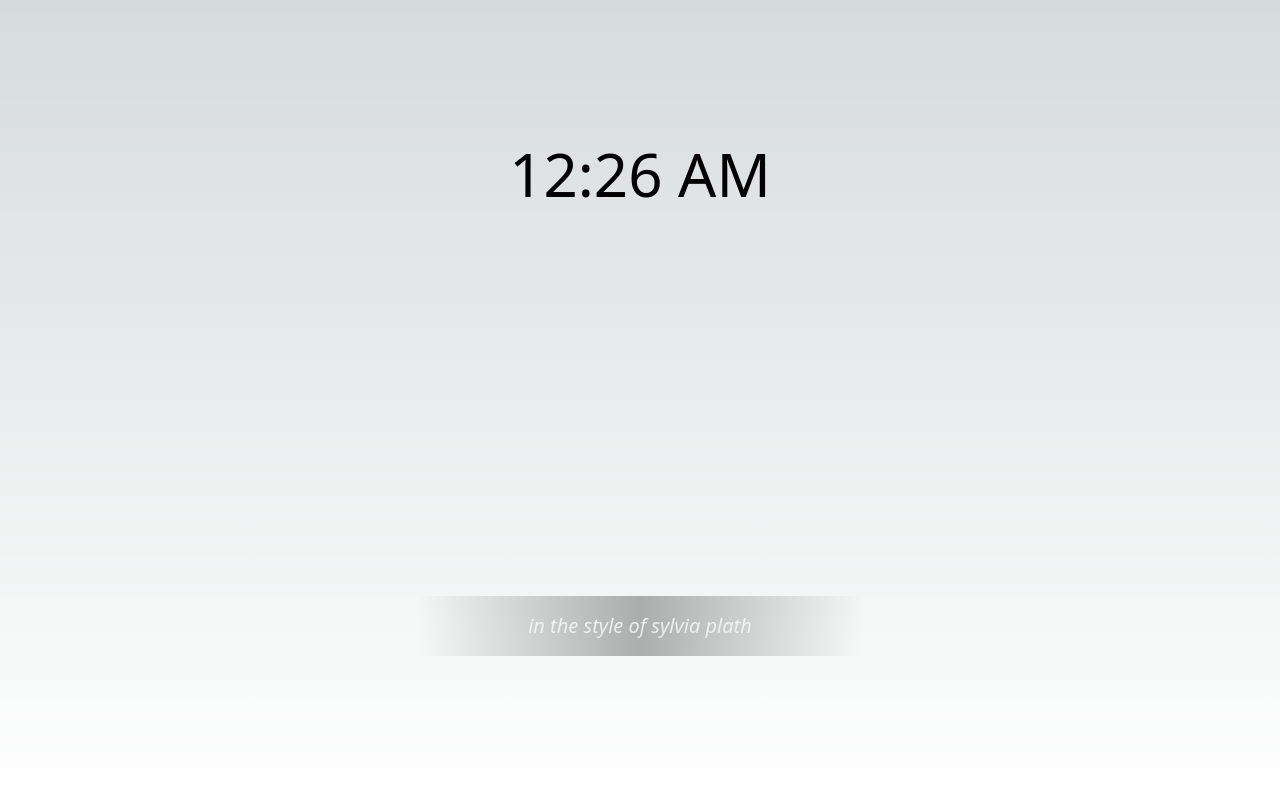
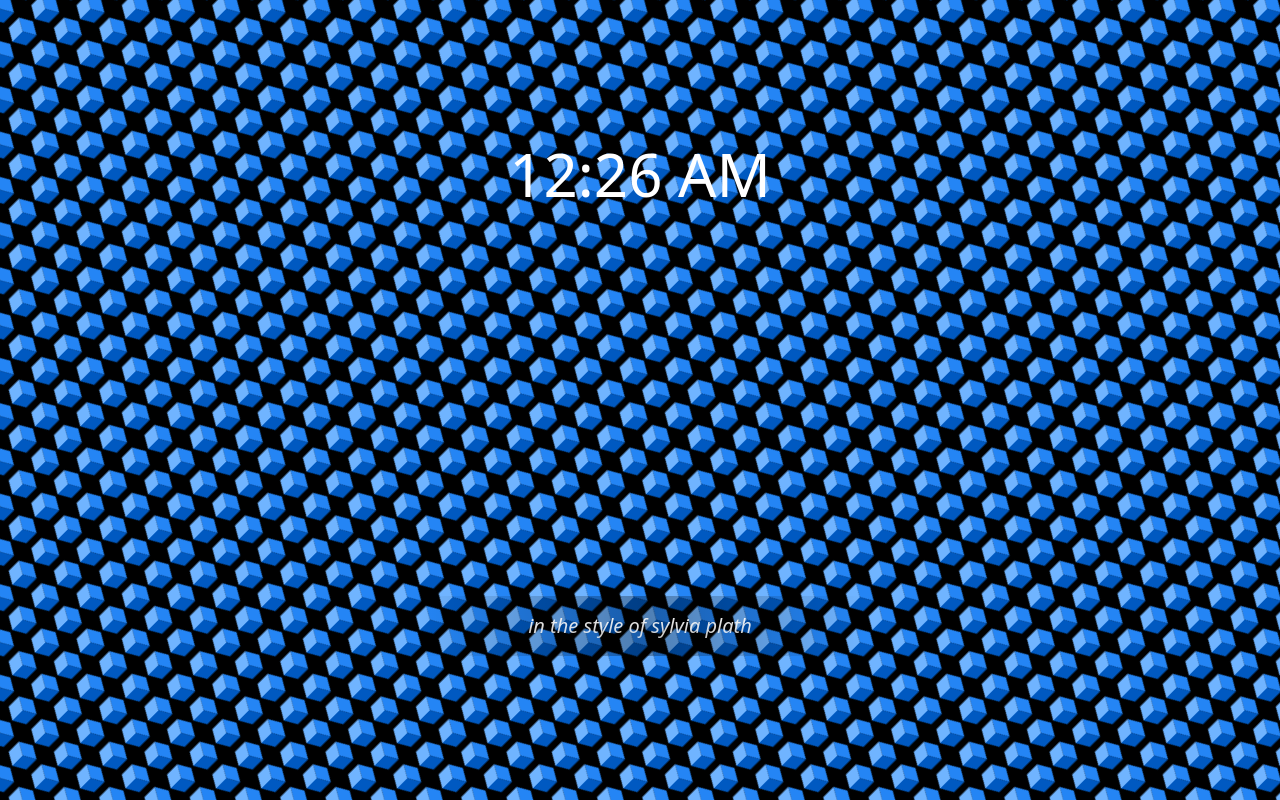
Before and after one commit to rittikbasu/clockverse, a Next.js app: page / in a window 1280 px wide. Built offline with nearby package versions, Linux system fonts and the light colour scheme; no server answers.

Commit message:
feat: add motif pattern to the background

```diff
--- a/src/styles/globals.css
+++ b/src/styles/globals.css
@@ -2,19 +2,12 @@
 @tailwind components;
 @tailwind utilities;
 
-:root {
-  --foreground-rgb: 0, 0, 0;
-  --background-start-rgb: 214, 219, 220;
-  --background-end-rgb: 255, 255, 255;
-}
 
-@media (prefers-color-scheme: dark) {
   :root {
     --foreground-rgb: 255, 255, 255;
     --background-start-rgb: 0, 0, 0;
     --background-end-rgb: 0, 0, 0;
   }
-}
 
 body {
   color: rgb(var(--foreground-rgb));
@@ -24,6 +17,9 @@ body {
       rgb(var(--background-end-rgb))
     )
     rgb(var(--background-start-rgb));
+    background-image: url('../../public/motif.svg');
+    background-size: cover;
+    background-position: center;
 }
 
 @layer utilities {
```
Also changed, not shown: public/motif.svg (added).
